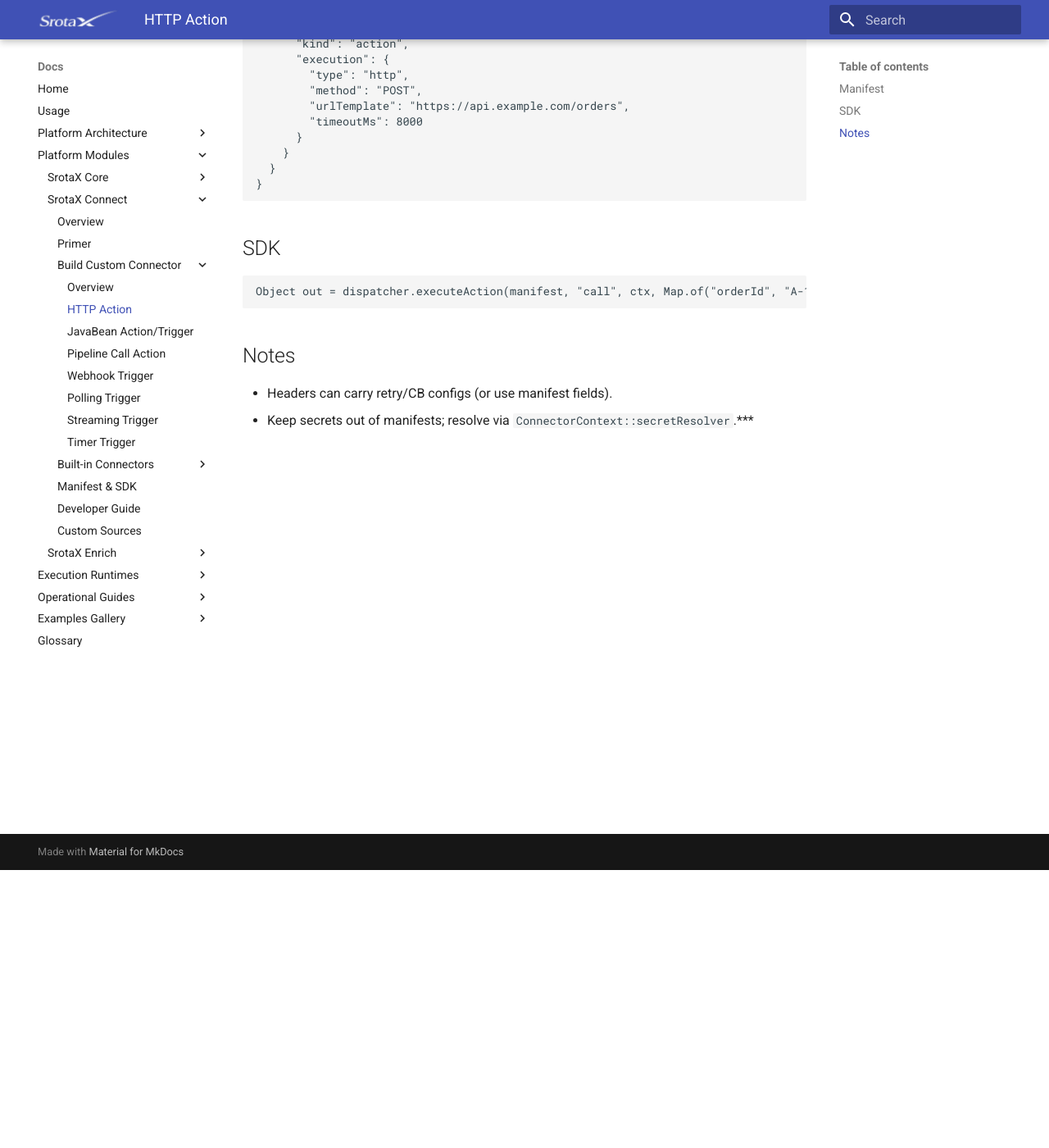
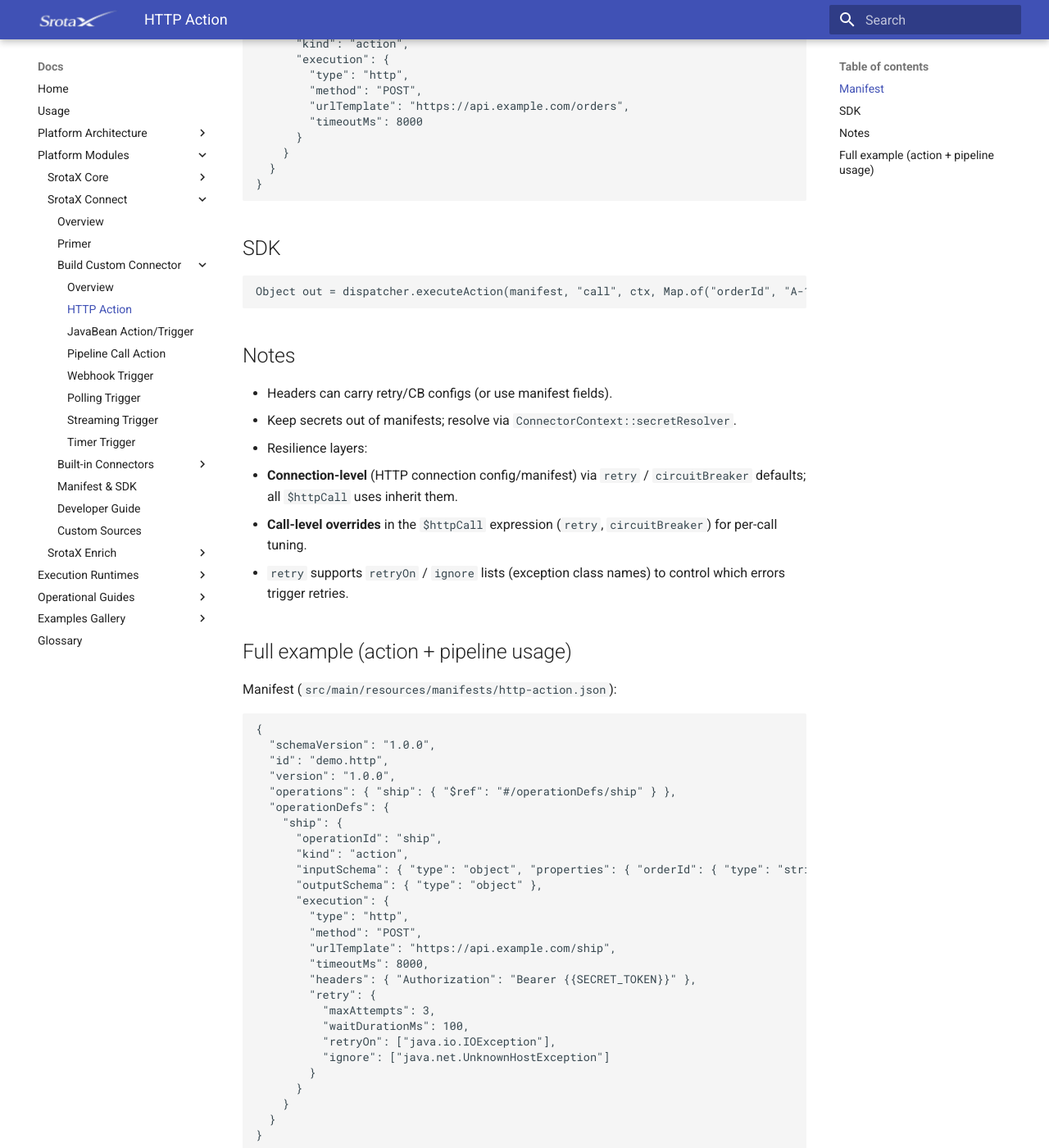
Before and after one commit to aredlavenkat/fluxion-docs, an MkDocs documentation site: the page built from docs/connect/build-custom-connector-http.md, in a window 1280 px wide and 1400 px high, scrolled down 339 px. Shown: the whole window at 82% size. Built offline with MkDocs 1.6.1 and Material for MkDocs 9.7.7, drawn with Linux system fonts in a browser that asks for light colours; some of the changed text lies outside the part shown.

Commit message:
Add documentation for `$enrich` operator and enhance resilience settings in `$httpCall` and `$sqlQuery`

````diff
--- a/docs/connect/build-custom-connector-http.md
+++ b/docs/connect/build-custom-connector-http.md
@@ -28,4 +28,64 @@
 
 ## Notes
 - Headers can carry retry/CB configs (or use manifest fields).
-- Keep secrets out of manifests; resolve via `ConnectorContext::secretResolver`.***
+- Keep secrets out of manifests; resolve via `ConnectorContext::secretResolver`.
+- Resilience layers:
+  - **Connection-level** (HTTP connection config/manifest) via `retry` / `circuitBreaker` defaults; all `$httpCall` uses inherit them.
+  - **Call-level overrides** in the `$httpCall` expression (`retry`, `circuitBreaker`) for per-call tuning.
+  - `retry` supports `retryOn` / `ignore` lists (exception class names) to control which errors trigger retries.
+
+## Full example (action + pipeline usage)
+
+Manifest (`src/main/resources/manifests/http-action.json`):
+```json
+{
+  "schemaVersion": "1.0.0",
+  "id": "demo.http",
+  "version": "1.0.0",
+  "operations": { "ship": { "$ref": "#/operationDefs/ship" } },
+  "operationDefs": {
+    "ship": {
+      "operationId": "ship",
+      "kind": "action",
+      "inputSchema": { "type": "object", "properties": { "orderId": { "type": "string" } } },
+      "outputSchema": { "type": "object" },
+      "execution": {
+        "type": "http",
+        "method": "POST",
+        "urlTemplate": "https://api.example.com/ship",
+        "timeoutMs": 8000,
+        "headers": { "Authorization": "Bearer {{SECRET_TOKEN}}" },
+        "retry": {
+          "maxAttempts": 3,
+          "waitDurationMs": 100,
+          "retryOn": ["java.io.IOException"],
+          "ignore": ["java.net.UnknownHostException"]
+        }
+      }
+    }
+  }
+}
+```
+
+Dispatcher call:
+```java
+ConnectorManifest manifest = new ConnectorManifestLoader()
+    .load(Path.of("src/main/resources/manifests/http-action.json"));
+Object resp = dispatcher.executeAction(manifest, "ship", ctx, Map.of("orderId", "A-123"));
+```
+
+Pipeline usage (expression inside a stage):
+```json
+{
+  "$set": {
+    "shippingResponse": {
+      "$enrich": {
+        "connectionRef": "demo.http",
+        "connectorId": "demo.http",
+        "operationId": "ship",
+        "input": { "orderId": "$order.id" }
+      }
+    }
+  }
+}
+```
--- a/mkdocs.yml
+++ b/mkdocs.yml
@@ -128,6 +128,7 @@
       - Operators:
         - $httpCall: enrich/operators/httpCall.md
         - $sqlQuery: enrich/operators/sqlQuery.md
+        - $enrich: enrich/operators/enrich.md
   - Execution Runtimes:
     - Rule Engine:
       - Overview: rules/index.md
````
Also changed, not shown: docs/enrich/operators/enrich.md (added, +73 -0 lines), docs/enrich/operators/httpCall.md (+6 -2 lines), docs/enrich/operators/sqlQuery.md (+5 -1 lines).
